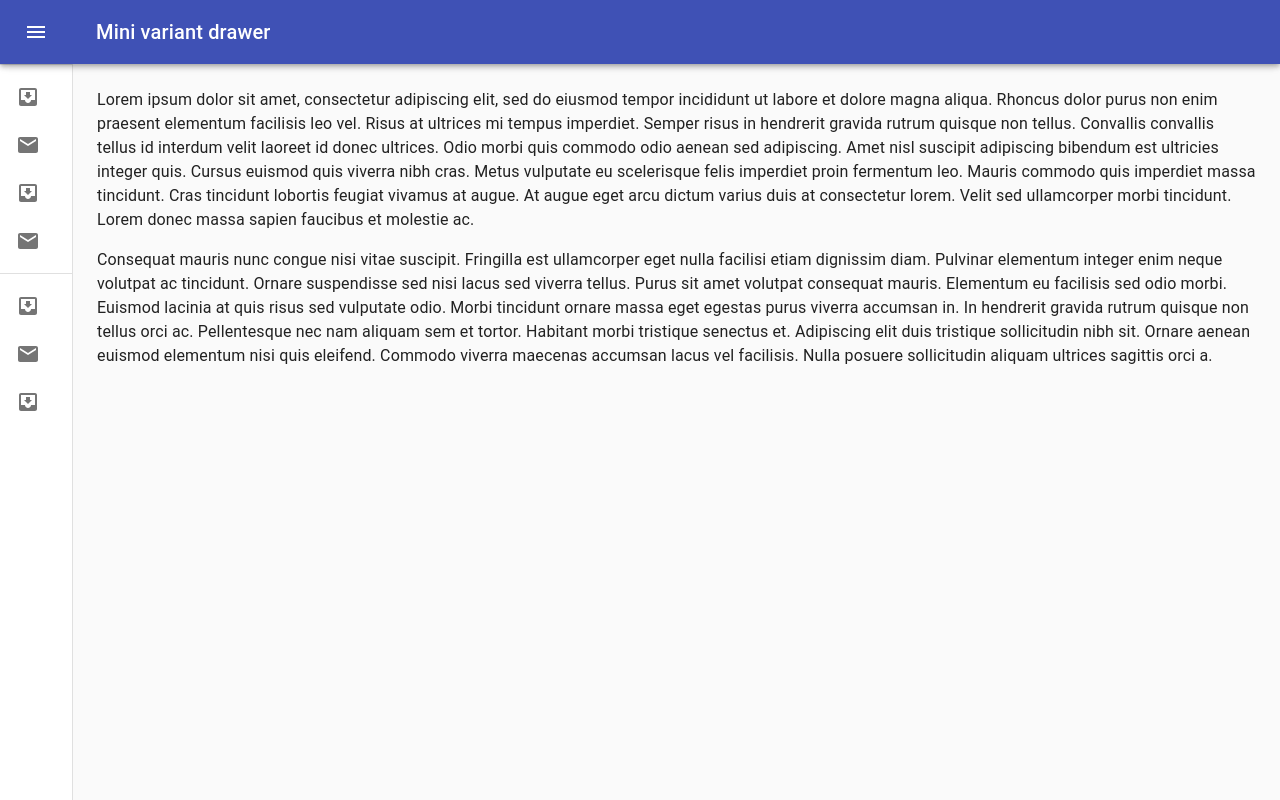
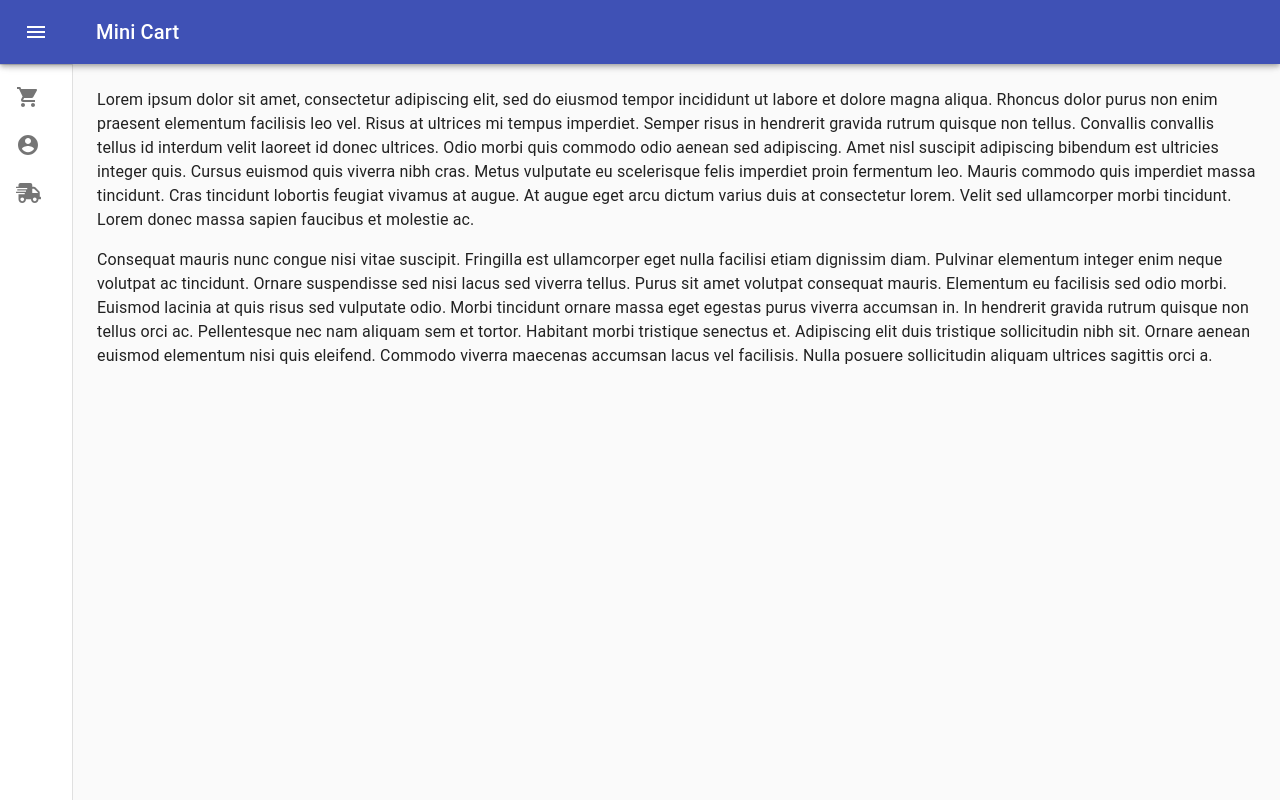
Before and after one commit to dak2/directory_doc_front, a React (Create React App) app: page / in a window 1280 px wide. Built offline with nearby package versions, Linux system fonts and the light colour scheme.

Commit message:
ホーム画面に配送情報確認用のアイコン追加

```diff
--- a/package.json
+++ b/package.json
@@ -3,6 +3,9 @@
   "version": "0.1.0",
   "private": true,
   "dependencies": {
+    "@fortawesome/fontawesome-svg-core": "^1.2.32",
+    "@fortawesome/free-solid-svg-icons": "^5.15.1",
+    "@fortawesome/react-fontawesome": "^0.1.12",
     "@material-ui/core": "^4.11.0",
     "@material-ui/icons": "^4.9.1",
     "@testing-library/jest-dom": "^5.11.6",
--- a/src/App.tsx
+++ b/src/App.tsx
@@ -4,12 +4,7 @@ import MenuBar from './components/organisms/MenuBar';
 function App() {
   return (
     <div className="App">
-      <header className="App-header">
-        <MenuBar />
-      </header>
-      <body>
-        test
-      </body>
+      <MenuBar />
     </div>
   );
 }
--- a/src/components/organisms/MenuBar.tsx
+++ b/src/components/organisms/MenuBar.tsx
@@ -15,8 +15,10 @@ import ChevronRightIcon from '@material-ui/icons/ChevronRight';
 import ListItem from '@material-ui/core/ListItem';
 import ListItemIcon from '@material-ui/core/ListItemIcon';
 import ListItemText from '@material-ui/core/ListItemText';
-import InboxIcon from '@material-ui/icons/MoveToInbox';
-import MailIcon from '@material-ui/icons/Mail';
+import ShoppingCartIcon from '@material-ui/icons/ShoppingCart';
+import AccountCircle from '@material-ui/icons/AccountCircle';
+import { FontAwesomeIcon } from "@fortawesome/react-fontawesome";
+import { faShippingFast } from "@fortawesome/free-solid-svg-icons";
 
 const drawerWidth = 240;
 
@@ -84,6 +86,18 @@ const useStyles = makeStyles((theme: Theme) =>
   }),
 );
 
+const sideBarIcons = (iconName: string) => {
+  switch (iconName) {
+    case 'ShoppingCart':
+      return <ShoppingCartIcon />;
+    case 'Profile':
+      return <AccountCircle />;
+    case 'Shippping':
+      return <FontAwesomeIcon style={{ fontSize: 20 }} icon={faShippingFast} />;
+  }
+}
+
+
 export default function MiniDrawer() {
   const classes = useStyles();
   const theme = useTheme();
@@ -119,7 +133,7 @@ export default function MiniDrawer() {
             <MenuIcon />
           </IconButton>
           <Typography variant="h6" noWrap>
-            Mini variant drawer
+            Mini Cart
           </Typography>
         </Toolbar>
       </AppBar>
@@ -143,18 +157,11 @@ export default function MiniDrawer() {
         </div>
         <Divider />
         <List>
-          {['Inbox', 'Starred', 'Send email', 'Drafts'].map((text, index) => (
+          {['ShoppingCart', 'Profile', 'Shippping'].map((text, _index) => (
             <ListItem button key={text}>
-              <ListItemIcon>{index % 2 === 0 ? <InboxIcon /> : <MailIcon />}</ListItemIcon>
-              <ListItemText primary={text} />
-            </ListItem>
-          ))}
-        </List>
-        <Divider />
-        <List>
-          {['All mail', 'Trash', 'Spam'].map((text, index) => (
-            <ListItem button key={text}>
-              <ListItemIcon>{index % 2 === 0 ? <InboxIcon /> : <MailIcon />}</ListItemIcon>
+              <ListItemIcon>
+                {sideBarIcons(text)}
+              </ListItemIcon>
               <ListItemText primary={text} />
             </ListItem>
           ))}
```
Also changed, not shown: 1 other file (tests, documents, lock files or other folders).
